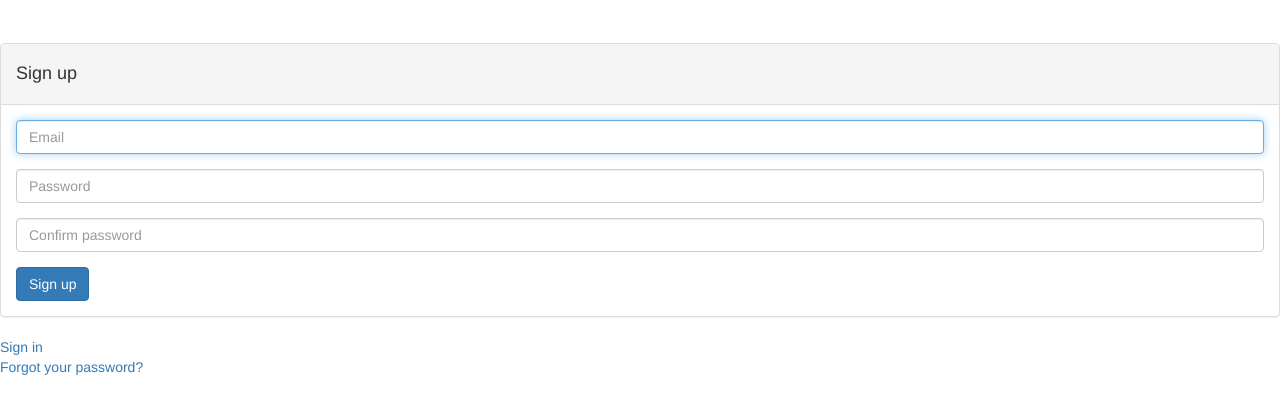
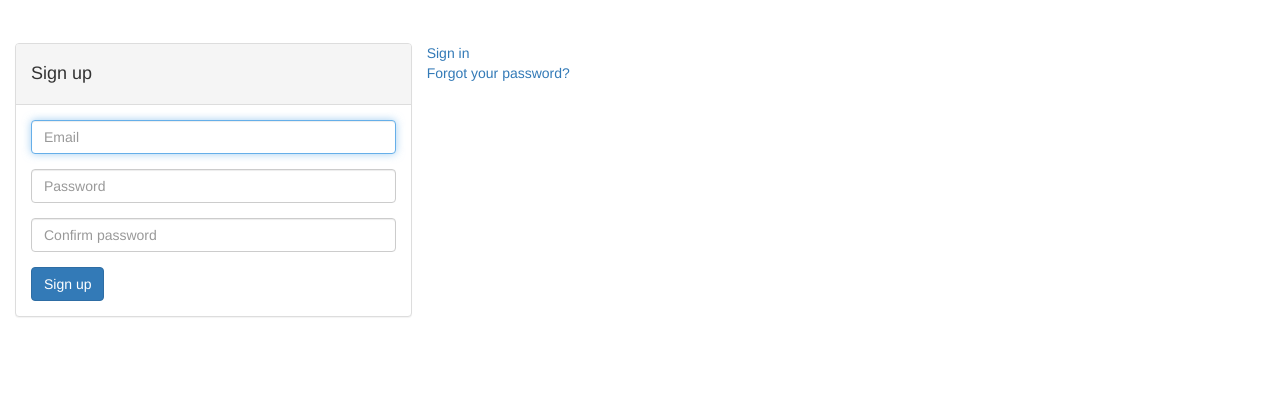
Before and after one commit to byronroark/dictionary, a Rails app: page /users/sign_up in a window 1280 px wide. Shown: the part 71-485 px from the top of the page. Run offline with Rails 7, Linux system fonts and the light colour scheme; style sheets or scripts are compiled from the project's sources; some libraries are stand-ins or nearby versions.

Commit message:
resized login form

```diff
--- a/app/views/devise/registrations/new.html.erb
+++ b/app/views/devise/registrations/new.html.erb
@@ -1,6 +1,7 @@
 <p class="notice"><%= notice %></p>
 <p class="alert"><%= alert %></p>
 
+<div class="col-xs-4 col-centered">
   <div class="panel panel-default">
     <div class="panel-heading">
       <h4><%= t('.sign_up', :default => "Sign up") %></h4>
@@ -20,4 +21,5 @@
       <% end %>
     </div>
   </div>
+</div>
 <%= render "devise/shared/links" %>
--- a/app/views/devise/sessions/new.html.erb
+++ b/app/views/devise/sessions/new.html.erb
@@ -1,5 +1,6 @@
 <p class="notice"><%= notice %></p>
 <p class="alert"><%= alert %></p>
+<div class="col-xs-4 col-centered">
   <div class="panel panel-default">
     <div class="panel-heading">
       <h4><%= t('.sign_in', :default => "Sign in") %></h4>
@@ -24,4 +25,5 @@
       <% end %>
     </div>
   </div>
+</div>
 <%= render "devise/shared/links" %>
```
Lines whose indentation alone changed are shown as unchanged.
